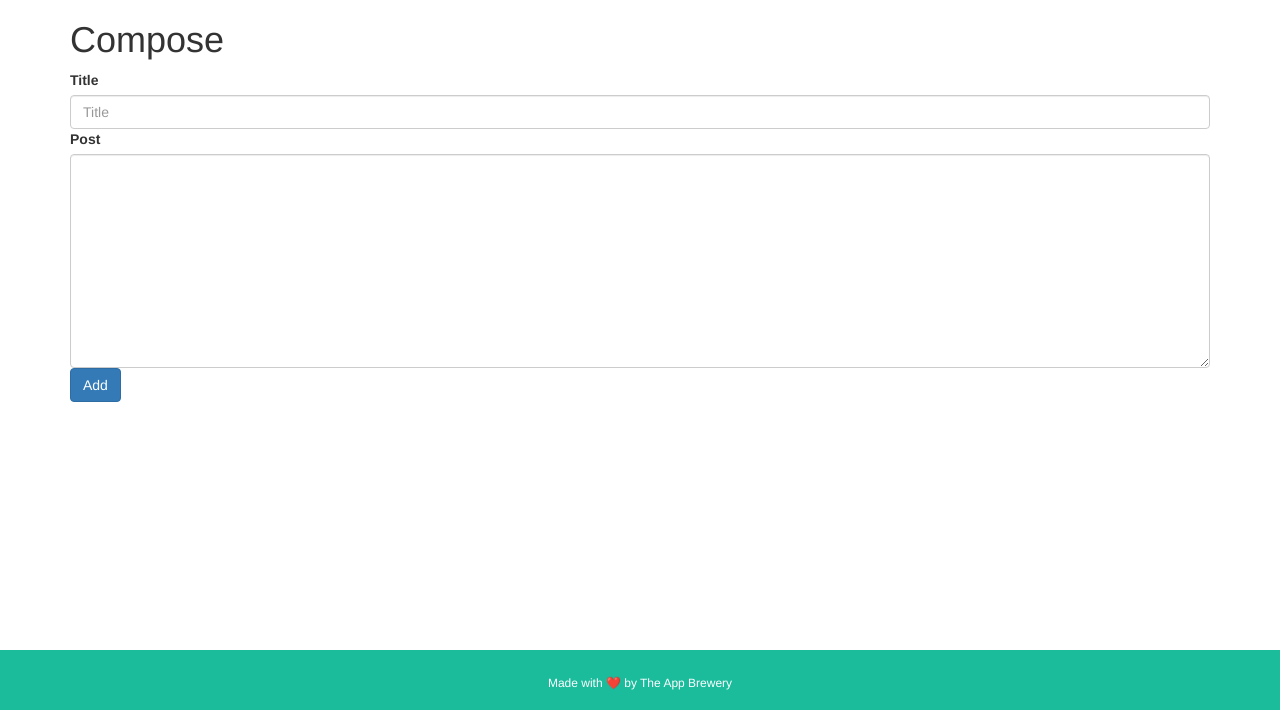
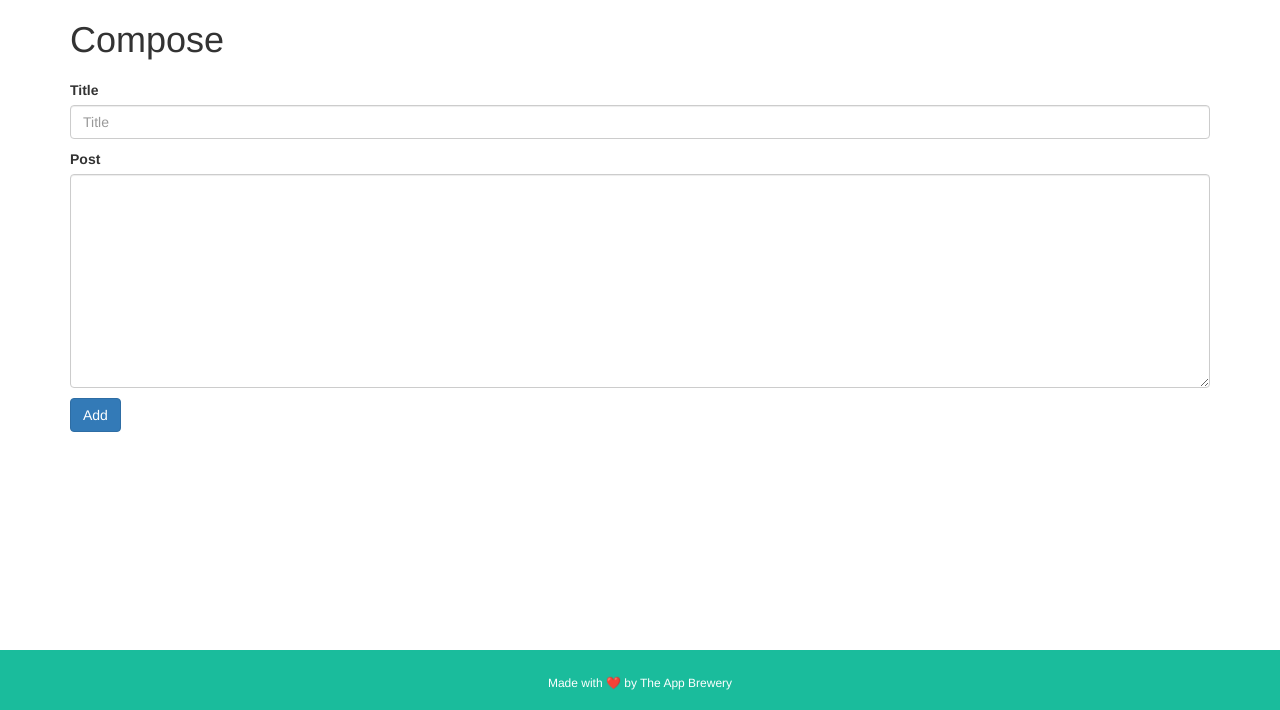
Before and after one commit to sdas969/Web_Development, a Node server app: page /compose in a window 1280 px wide. Shown: the part 90-800 px from the top of the page. Run offline with Node 20, Linux system fonts and the light colour scheme.

Commit message:
Update styles.css

```diff
--- a/Blog Website/public/css/styles.css
+++ b/Blog Website/public/css/styles.css
@@ -33,3 +33,10 @@
 	font-size: 12px;
   color: #fff;
 }
+.btn {
+    margin-top:10px;
+}
+.form-label
+{
+    margin-top:10px;
+}
```
